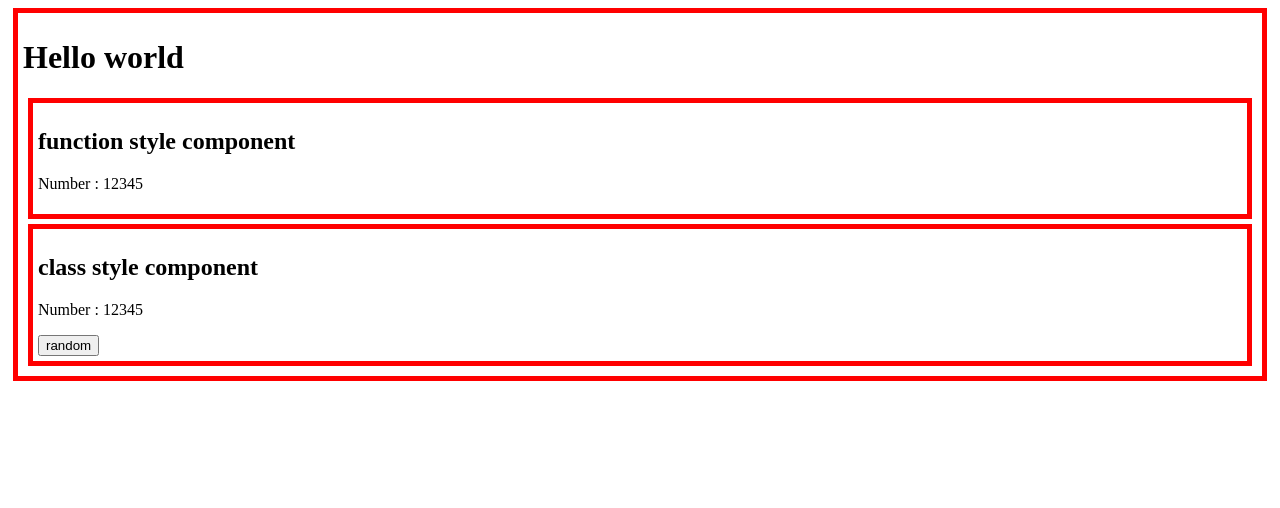
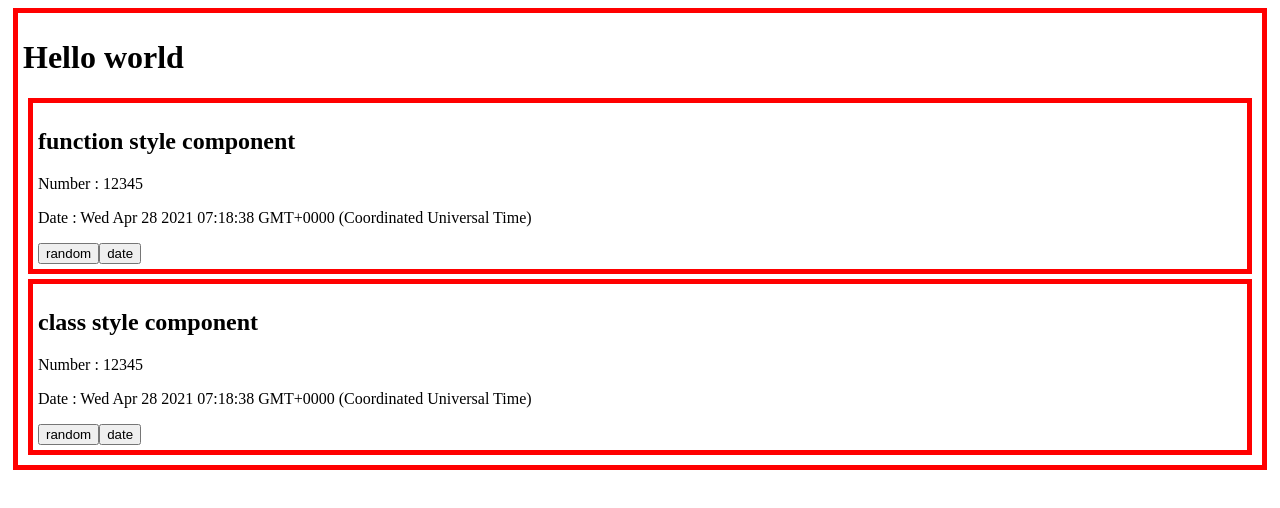
Before and after one commit to jahyun12345/react-component-tsx, a React (Create React App) app: page / in a window 1280 px wide. Shown: the top 508 px of the page. Built offline with nearby package versions, Linux system fonts and the light colour scheme.

Commit message:
* state setting at class / function components

```diff
--- a/src/component/ClassComp.tsx
+++ b/src/component/ClassComp.tsx
@@ -5,13 +5,15 @@ interface ClassProps {
 }
 
 interface ClassState {
-  number:number
+  number:number,
+  _date:string
 }
 
 // class component : render() method 필요로 함
 export default class ClassComp extends React.Component<ClassProps, ClassState> {
   state:ClassState = {
-    number:this.props.initNumber
+    number:this.props.initNumber,
+    _date:(new Date()).toString()
   }
 
   clickEventHandle() {
@@ -25,6 +27,7 @@ export default class ClassComp extends React.Component<ClassProps, ClassState> {
       <div className="container">
         <h2>class style component</h2>
         <p>Number : {this.state.number}</p>
+        <p>Date : {this.state._date}</p>
         <input
           type="button"
           value="random"
@@ -32,6 +35,11 @@ export default class ClassComp extends React.Component<ClassProps, ClassState> {
           // arrow function
           // onClick={() => this.setState({number:Math.random()})}
         />
+        <input
+          type="button"
+          value="date"
+          onClick={() => this.setState({_date:(new Date()).toString()})}
+        />
       </div>
     )
   }
--- a/src/component/FunComp.tsx
+++ b/src/component/FunComp.tsx
@@ -1,13 +1,38 @@
+import React, { useState } from 'react';
+
 interface FuncProps {
   initNumber:number
 }
 
 // function component : 자기자신이 render() method
 export default function FuncComp(props:FuncProps) {
-    return (
-      <div className="container">
-        <h2>function style component</h2>
-        <p>Number : {props.initNumber}</p>
-      </div>
-    )
+  // // useState({defaultValue}) : state 값의 기본 값 대입하여 설정
+  // var numberState = useState(props.initNumber);
+  // // useState()[0] : state value
+  // var number = numberState[0];
+  // // useState()[1] : set state method
+  // var setNumber = numberState[1];
+
+  var [number, setNumber] = useState(props.initNumber);
+  var [_date, setDate] = useState((new Date()).toString());
+
+  return (
+    <div className="container">
+      <h2>function style component</h2>
+      <p>Number : {number}</p>
+      <p>Date : {_date}</p>
+      <input
+          type="button"
+          value="random"
+          onClick={function() {setNumber(Math.random())}}
+          // arrow function
+          // onClick={() => {setNumber(Math.random())}}
+        />
+        <input
+          type="button"
+          value="date"
+          onClick={() => {setDate((new Date()).toString())}}
+        />
+    </div>
+  )
 }
```
